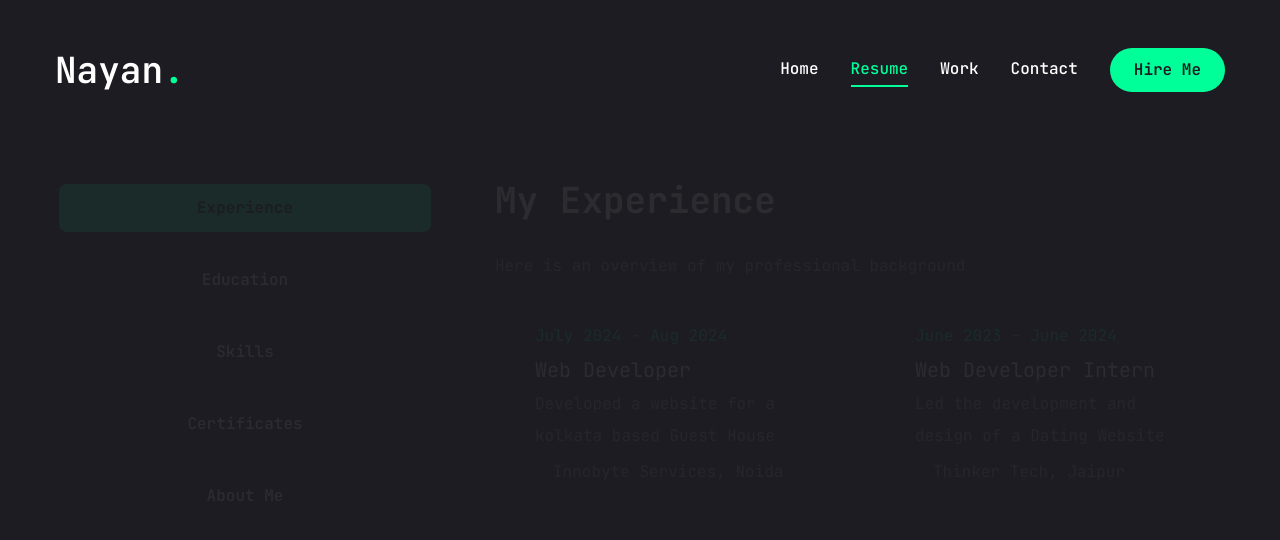
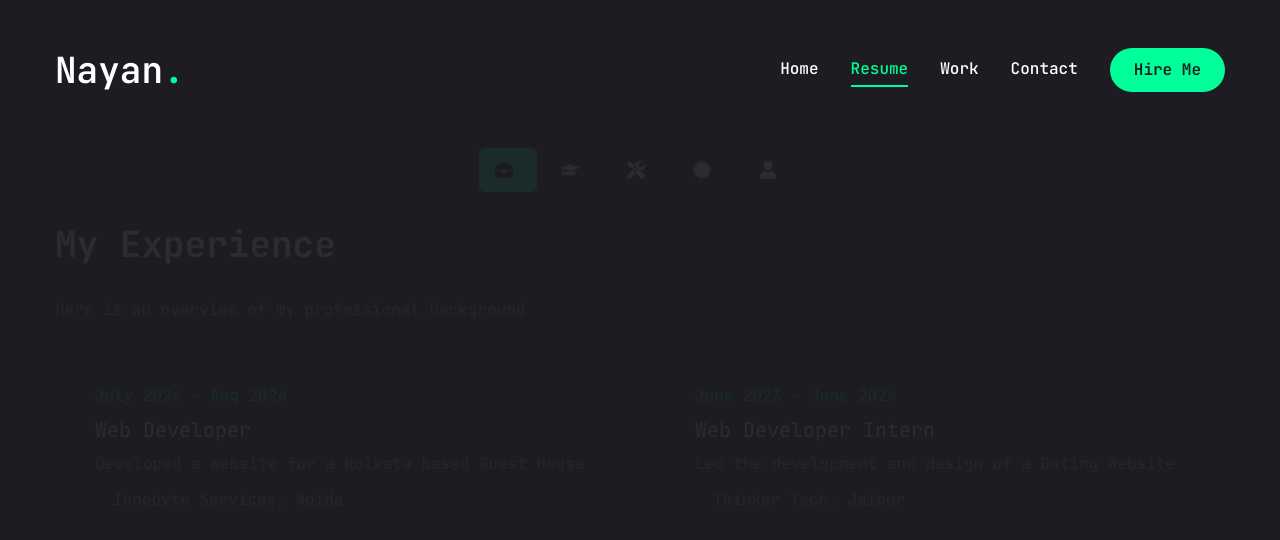
Before and after one commit to Nayan1509/Portfolio-3.0, a Next.js app: page /resume in a window 1280 px wide. Shown: the top 540 px of the page. Built offline with nearby package versions, Linux system fonts and the light colour scheme.

Commit message:
Improved UI

```diff
--- a/app/page.jsx
+++ b/app/page.jsx
@@ -14,9 +14,9 @@ const Home = () => {
           {/* text  */}
           <div className="text-center xl:text-left order-2 xl:order-none">
             {/* <span className="text-xl">Full Stack Developer</span> */}
-            <h1 className="text-6xl font-bold mb-6">
+            <h1 className="text-xl md:text-4xl xl:text-6xl font-bold mb-6">
               Hello I'm <br />
-              <span className="text-accent">
+              <span className="text-accent inline-block min-h-[60px]">
                 <Typewriter
                   words={["Anunay Nayan", "Full Stack Developer"]}
                   loop
--- a/app/resume/page.jsx
+++ b/app/resume/page.jsx
@@ -19,6 +19,7 @@ import {
 } from "@/components/ui/tooltip";
 import { ScrollArea } from "@/components/ui/scroll-area";
 import { motion } from "framer-motion";
+import ResumeTopbar from "@/components/ResumeTopBar";
 
 // about data
 const about = {
@@ -178,6 +179,7 @@ const certificates = {
 
 const Resume = () => {
   const [selectedCertificate, setSelectedCertificate] = useState(null);
+  const [activeTab, setActiveTab] = useState("experience");
   return (
     <motion.div
       initial={{ opacity: 0 }}
@@ -189,22 +191,15 @@ const Resume = () => {
           ease: "easeIn",
         },
       }}
-      className="min-h-[80vh] flex items-center justify-center py-12 xl:py-0"
+      className="min-h-[80vh]  py-12 xl:py-0"
     >
       <div className="container mx-auto">
         <Tabs
-          defaultValue="experience"
-          className="flex flex-col xl:flex-row gap-[60px]"
-        >
-          <TabsList className="flex flex-col w-full max-w-[380px] mx-auto xl:mx-0 gap-6">
-            <TabsTrigger value="experience">Experience</TabsTrigger>
-            <TabsTrigger value="education">Education</TabsTrigger>
-            <TabsTrigger value="skills">Skills</TabsTrigger>
-            <TabsTrigger value="certificates">Certificates</TabsTrigger>
-            <TabsTrigger value="about">About Me</TabsTrigger>
-          </TabsList>
+          value={activeTab}
+          onValueChange={setActiveTab}>
+          <ResumeTopbar activeTab={activeTab} setActiveTab={setActiveTab} />
           {/* content */}
-          <div className="min-h-[70vh] w-full">
+          <div className="min-h-[70vh] w-full ">
             {/* experience  */}
             <TabsContent value="experience" className="w-full">
               <div className="flex flex-col gap-[30px] text-center xl:text-left">
@@ -212,13 +207,13 @@ const Resume = () => {
                 <p className="max-w-[600px] text-white/60 mx-auto xl:mx-0">
                   {experience.description}
                 </p>
-                <ScrollArea className="max-h-[400px]">
+                <ScrollArea>
                   <ul className="grid grid-cols-1 lg:grid-cols-2 gap-[30px]">
                     {experience.items.map((item, index) => {
                       return (
                         <li
                           key={index}
-                          className="bg-[#232329] max-h-[184px] py-6 px-10 rounded-xl
+                          className="bg-[#232329]  py-6 px-10 rounded-xl
                         flex flex-col justify-center items-center lg:items-start gap-1"
                         >
                           <span className="text-accent">{item.duration}</span>
@@ -251,13 +246,13 @@ const Resume = () => {
                 <p className="max-w-[600px] text-white/60 mx-auto xl:mx-0">
                   {education.description}
                 </p>
-                <ScrollArea className="max-h-[400px]">
+                <ScrollArea>
                   <ul className="grid grid-cols-1 lg:grid-cols-2 gap-[30px]">
                     {education.items.map((item, index) => {
                       return (
                         <li
                           key={index}
-                          className="bg-[#232329] max-h-[184px] py-6 px-10 rounded-xl
+                          className="bg-[#232329] py-6 px-10 rounded-xl
                         flex flex-col justify-center items-center lg:items-start gap-1"
                         >
                           <span className="text-accent">{item.duration}</span>
@@ -387,11 +382,11 @@ const Resume = () => {
             >
               <div className="flex flex-col gap-[30px] text-center xl:text-left">
                 <h3 className="text-4xl font-bold">{about.title}</h3>
-                <p className="max-w-[600px] text-white/60 mx-auto xl:mx-0">
+                {/* <p className="max-w-[600px] text-white/60 mx-auto xl:mx-0">
                   {about.description}
-                </p>
+                </p> */}
                 <ul
-                  className="grid grid-cols-1 h-[400px] xl:grid-cols-2 gap-6 max-w-[620px]
+                  className="grid grid-cols-1 h-[400px] xl:grid-cols-2 gap-6
                       mx-auto xl:mx-0"
                 >
                   {about.info.map((item, index) => {
--- a/components/Header.jsx
+++ b/components/Header.jsx
@@ -22,7 +22,7 @@ const Header = () => {
         </Link>
 
         {/* desktop nav  */}
-        <div className="hidden xl:flex items-center gap-8">
+        <div className="hidden md:flex items-center gap-8">
           <Nav />
           <Link href="/contact">
             <Button>Hire Me</Button>
--- a/components/Nav.jsx
+++ b/components/Nav.jsx
@@ -8,10 +8,6 @@ const links = [
     name: "Home",
     path: "/",
   },
-  // {
-  //   name: "About",
-  //   path: "/about",
-  // },
   {
     name: "Resume",
     path: "/resume",
--- /dev/null
+++ b/components/ResumeTopBar.jsx
@@ -0,0 +1,82 @@
+"use client";
+
+import { useState } from "react";
+import { motion, AnimatePresence } from "framer-motion";
+import {
+  FaBriefcase,
+  FaGraduationCap,
+  FaTools,
+  FaCertificate,
+  FaUser,
+} from "react-icons/fa";
+
+const navTabs = [
+  { label: "Experience", icon: <FaBriefcase />, value: "experience" },
+  { label: "Education", icon: <FaGraduationCap />, value: "education" },
+  { label: "Skills", icon: <FaTools />, value: "skills" },
+  { label: "Certificates", icon: <FaCertificate />, value: "certificates" },
+  { label: "About Me", icon: <FaUser />, value: "about" },
+];
+
+const ResumeTopbar = ({ activeTab, setActiveTab }) => {
+  const [isHovered, setIsHovered] = useState(false);
+  const [mobileOpen, setMobileOpen] = useState(false);
+
+  const expanded = isHovered || mobileOpen;
+
+  return (
+    <>
+      {/* Mobile Toggle Button */}
+      <div className="md:hidden fixed top-4 right-4 z-50">
+        <button onClick={() => setMobileOpen(!mobileOpen)}>
+        </button>
+      </div>
+
+      {/* Topbar */}
+      <AnimatePresence>
+        <motion.nav
+          onMouseEnter={() => setIsHovered(true)}
+          onMouseLeave={() => setIsHovered(false)}
+          initial={{ height: 60 }}
+          animate={{ height: 60 }}
+          className={`w-full bg-transparent text-white
+    flex items-center justify-center overflow-x-auto px-4 md:px-10
+     transition-all duration-300 rounded-xl mb-6
+    ${expanded ? "gap-6" : "gap-2"}
+  `}
+        >
+          {navTabs.map((tab, index) => (
+            <button
+              key={index}
+              onClick={() => {
+                setActiveTab(tab.value);
+                setMobileOpen(false);
+              }}
+              className={`flex items-center gap-2 px-4 py-3 rounded-md text-sm transition-all
+                ${
+                  activeTab === tab.value
+                    ? "bg-accent text-black"
+                    : "hover:bg-[#1c1c1f] hover:text-accent"
+                }`}
+            >
+              <span className="text-lg">{tab.icon}</span>
+              <motion.span
+                initial={{ opacity: 0, width: 0 }}
+                animate={{
+                  opacity: expanded ? 1 : 0,
+                  width: expanded ? "auto" : 0,
+                }}
+                transition={{ duration: 0.3 }}
+                className="overflow-hidden whitespace-nowrap"
+              >
+                {tab.label}
+              </motion.span>
+            </button>
+          ))}
+        </motion.nav>
+      </AnimatePresence>
+    </>
+  );
+};
+
+export default ResumeTopbar;
```
